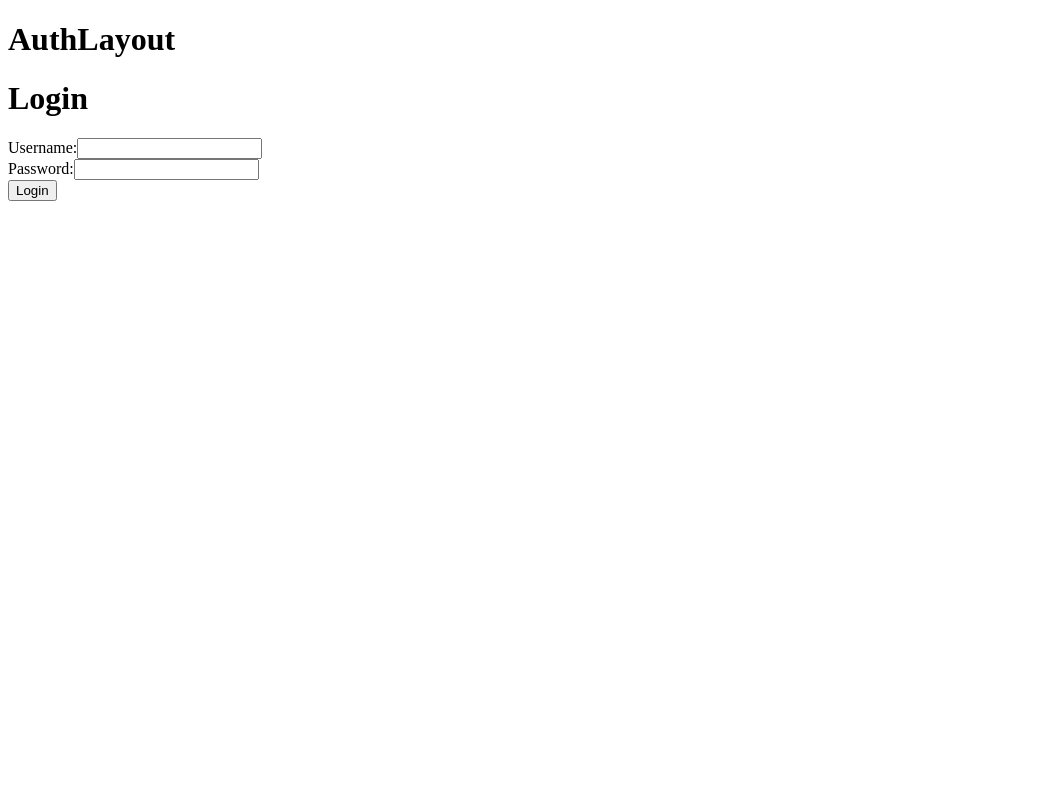
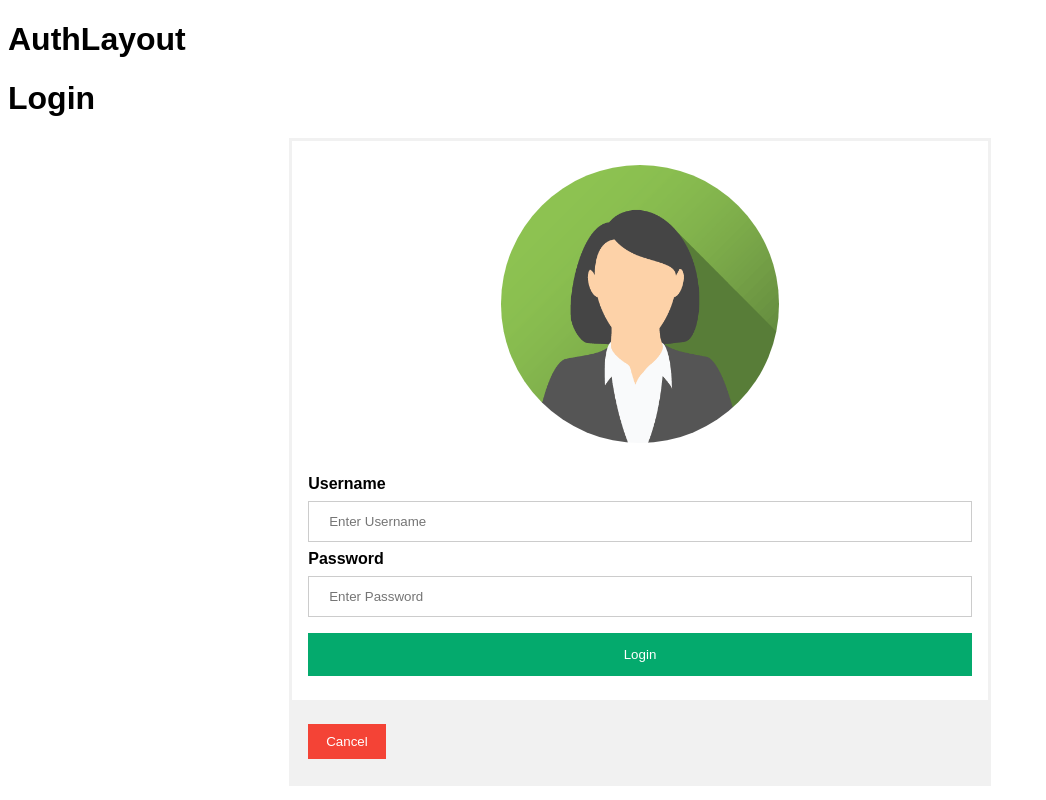
Before and after one commit to senenkovitalik/order-front, a React (Vite) app: page /login in a window 1280 px wide. Shown: the whole page, without its empty margins (0-1046 px from the left). Built offline with nearby package versions, Linux system fonts and the light colour scheme.

Commit message:
feat: Add Login page styling

```diff
--- a/src/Login.tsx
+++ /dev/null
@@ -1,84 +0,0 @@
-import { useState } from "react";
-import { useLocation, useNavigate } from "react-router";
-import { useAuth } from "./AuthContext";
-import { useLazyQuery } from "@apollo/client/react";
-import { gql } from "@apollo/client";
-import type {
-  LoginQuery,
-  LoginQueryVariables,
-} from "./types/__generated__/graphql";
-
-const LOGIN_QUERY = gql`
-  query Login($username: String!, $password: String!) {
-    login(username: $username, password: $password) {
-      token
-    }
-  }
-`;
-
-export default function Login() {
-  const { login } = useAuth();
-
-  const [username, setUsername] = useState("");
-  const [password, setPassword] = useState("");
-
-  const [getLogin, { loading, error }] = useLazyQuery<
-    LoginQuery,
-    LoginQueryVariables
-  >(LOGIN_QUERY);
-
-  const navigate = useNavigate();
-  const location = useLocation();
-  const from = location.state?.from?.pathname || "/";
-
-  const handleSubmit = async (e: React.SubmitEvent) => {
-    e.preventDefault();
-
-    try {
-      const loginRes = await getLogin({ variables: { username, password } });
-
-      if (
-        loginRes &&
-        loginRes.data &&
-        loginRes.data.login &&
-        loginRes.data.login.token
-      ) {
-        login();
-        navigate(from, { replace: true });
-      }
-    } catch (err) {
-      console.error(err);
-      return;
-    }
-  };
-
-  return (
-    <div>
-      <h1>Login</h1>
-      <form onSubmit={handleSubmit}>
-        <label>
-          Username:
-          <input
-            type="text"
-            name="username"
-            onChange={(e) => setUsername(e.target.value)}
-          />
-        </label>
-        <br />
-        <label>
-          Password:
-          <input
-            type="password"
-            name="password"
-            onChange={(e) => setPassword(e.target.value)}
-          />
-        </label>
-        <br />
-        <button type="submit" disabled={loading}>
-          Login {loading ? "..." : ""}
-        </button>
-        {error && <p style={{ color: "red" }}>Login failed: {error.message}</p>}
-      </form>
-    </div>
-  );
-}
--- /dev/null
+++ b/src/Login/Login.css
@@ -0,0 +1,61 @@
+body {font-family: Arial, Helvetica, sans-serif;}
+form {border: 3px solid #f1f1f1;}
+
+input[type=text], input[type=password] {
+  width: 100%;
+  padding: 12px 20px;
+  margin: 8px 0;
+  display: inline-block;
+  border: 1px solid #ccc;
+  box-sizing: border-box;
+}
+
+button {
+  background-color: #04AA6D;
+  color: white;
+  padding: 14px 20px;
+  margin: 8px 0;
+  border: none;
+  cursor: pointer;
+  width: 100%;
+}
+
+button:hover {
+  opacity: 0.8;
+}
+
+.cancelbtn {
+  width: auto;
+  padding: 10px 18px;
+  background-color: #f44336;
+}
+
+.imgcontainer {
+  text-align: center;
+  margin: 24px 0 12px 0;
+}
+
+img.avatar {
+  width: 40%;
+  border-radius: 50%;
+}
+
+.container {
+  padding: 16px;
+}
+
+span.psw {
+  float: right;
+  padding-top: 16px;
+}
+
+/* Change styles for span and cancel button on extra small screens */
+@media screen and (max-width: 300px) {
+  span.psw {
+     display: block;
+     float: none;
+  }
+  .cancelbtn {
+     width: 100%;
+  }
+}
--- /dev/null
+++ b/src/Login/Login.tsx
@@ -0,0 +1,107 @@
+import { useState } from "react";
+import { useLocation, useNavigate } from "react-router";
+import { useAuth } from "../AuthContext";
+import { useLazyQuery } from "@apollo/client/react";
+import { gql } from "@apollo/client";
+import type {
+  LoginQuery,
+  LoginQueryVariables,
+} from "../types/__generated__/graphql";
+import "./Login.css";
+
+const LOGIN_QUERY = gql`
+  query Login($username: String!, $password: String!) {
+    login(username: $username, password: $password) {
+      token
+    }
+  }
+`;
+
+export default function Login() {
+  const { login } = useAuth();
+
+  const [username, setUsername] = useState("");
+  const [password, setPassword] = useState("");
+
+  const [getLogin, { loading, error }] = useLazyQuery<
+    LoginQuery,
+    LoginQueryVariables
+  >(LOGIN_QUERY);
+
+  const navigate = useNavigate();
+  const location = useLocation();
+  const from = location.state?.from?.pathname || "/";
+
+  const handleSubmit = async (e: React.SubmitEvent) => {
+    e.preventDefault();
+
+    try {
+      const loginRes = await getLogin({ variables: { username, password } });
+
+      if (
+        loginRes &&
+        loginRes.data &&
+        loginRes.data.login &&
+        loginRes.data.login.token
+      ) {
+        login();
+        navigate(from, { replace: true });
+      }
+    } catch (err) {
+      console.error(err);
+      return;
+    }
+  };
+
+  return (
+    <div>
+      <h1>Login</h1>
+      <div
+        style={{
+          display: "flex",
+          flexDirection: "column",
+          alignContent: "center",
+          alignItems: "center",
+        }}
+      >
+        <form onSubmit={handleSubmit}>
+          <div className="imgcontainer">
+            <img src="img_avatar2.png" alt="Avatar" className="avatar" />
+          </div>
+
+          <div className="container">
+            <label htmlFor="uname">
+              <b>Username</b>
+            </label>
+            <input
+              type="text"
+              placeholder="Enter Username"
+              name="uname"
+              required
+              onChange={(e) => setUsername(e.target.value)}
+            />
+
+            <label htmlFor="psw">
+              <b>Password</b>
+            </label>
+            <input
+              type="password"
+              placeholder="Enter Password"
+              name="psw"
+              required
+              onChange={(e) => setPassword(e.target.value)}
+            />
+
+            <button type="submit">Login</button>
+          </div>
+
+          <div className="container" style={{ backgroundColor: "#f1f1f1" }}>
+            <button type="button" className="cancelbtn" onClick={() => navigate(-1)}>
+              Cancel
+            </button>
+          </div>
+        </form>
+      </div>
+    </div>
+  );
+}
--- a/src/main.tsx
+++ b/src/main.tsx
@@ -5,7 +5,7 @@ import { ApolloClient, InMemoryCache } from "@apollo/client";
 import { ApolloProvider } from "@apollo/client/react";
 import App from "./Home.tsx";
 import AuthLayout from "./AuthLAyout.tsx";
-import Login from "./Login.tsx";
+import Login from "./Login/Login.tsx";
 import ProtectedRoute from "./ProtectedRoute.tsx";
 import { AuthProvider } from "./AuthContext.tsx";
 import { HttpLink } from "@apollo/client";
```
Also changed, not shown: public/img_avatar2.png (added).
